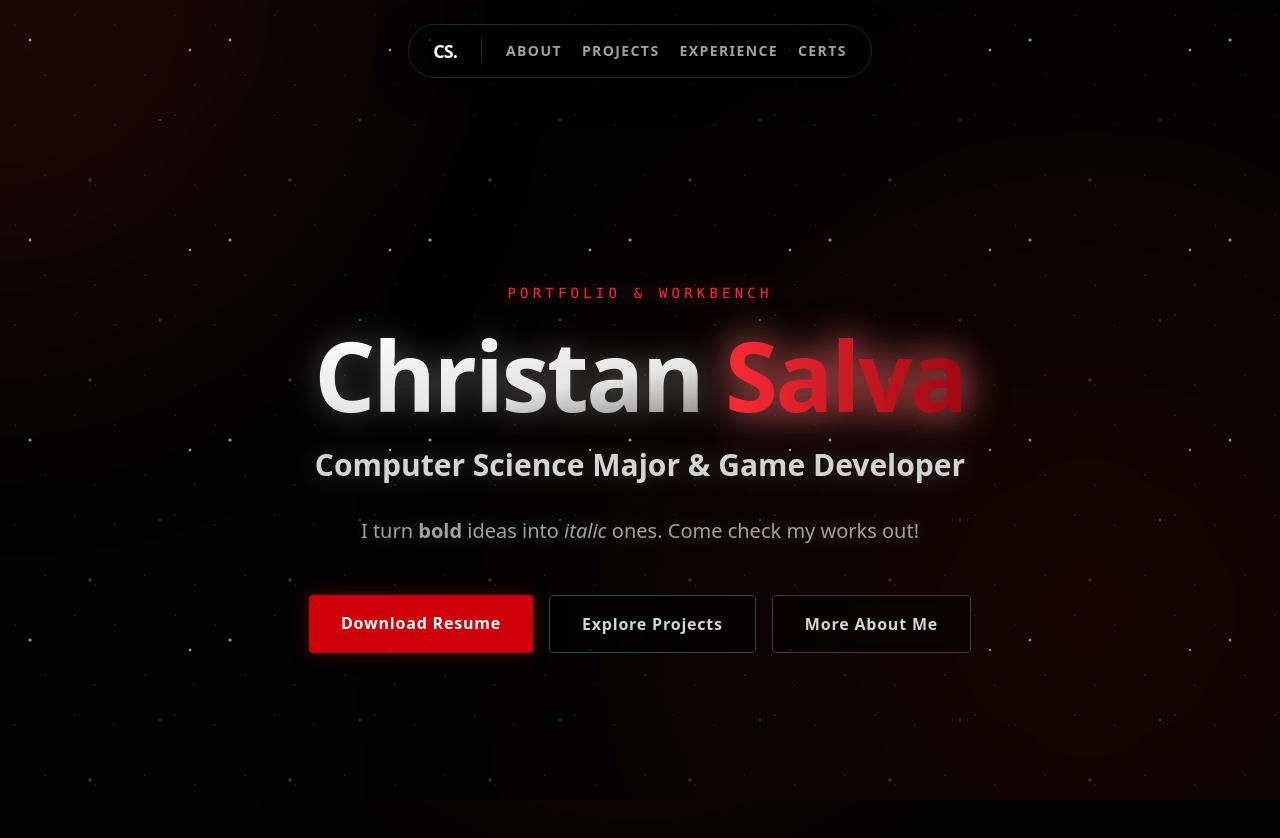
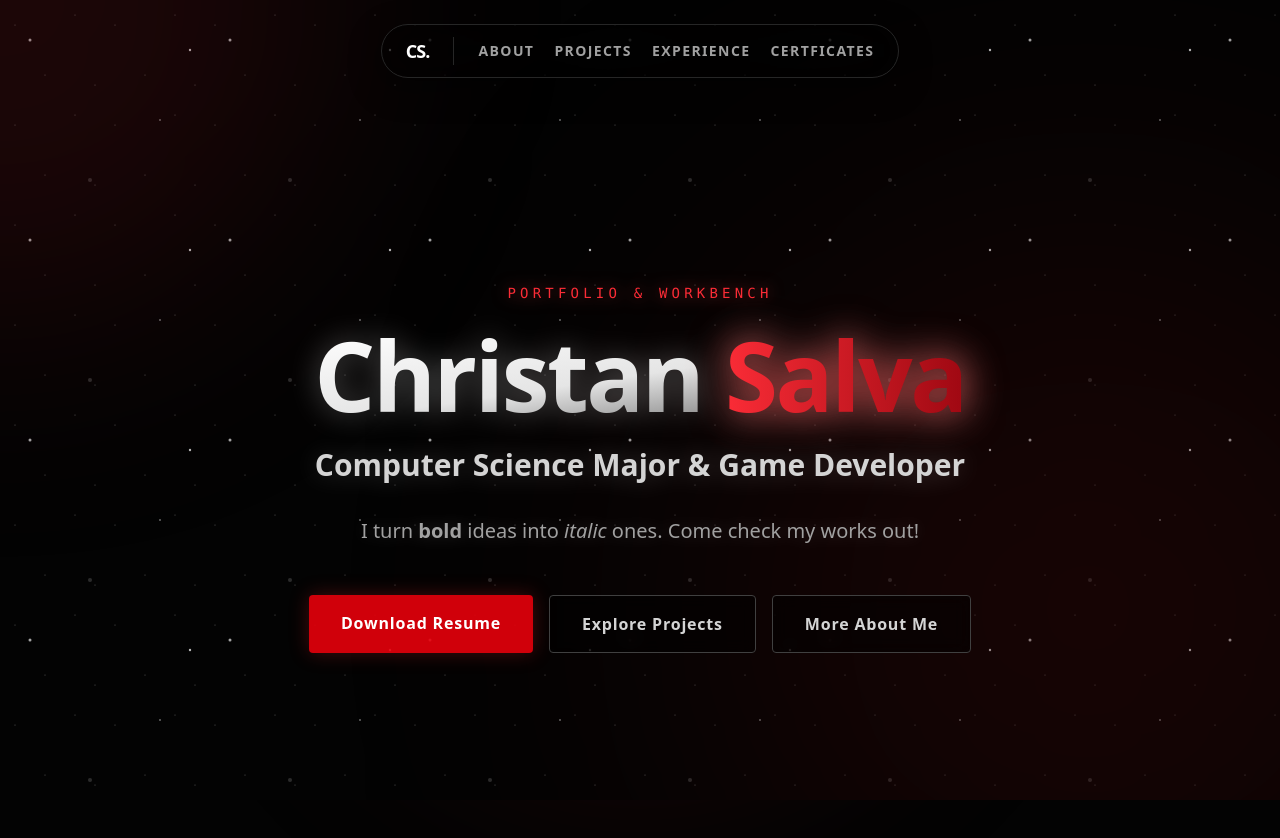
Before and after one commit to christansalvaa/christansalvaa-portfolio, a Next.js app: page / in a window 1280 px wide. Shown: the top 838 px of the page. Built offline with nearby package versions, Linux system fonts and the light colour scheme.

Commit message:
- Edited May 28 2026
- edited "certs" to "certificates"

```diff
--- a/app/layout.tsx
+++ b/app/layout.tsx
@@ -61,7 +61,7 @@ export default function RootLayout({
               <Link href="/about" className="hover:text-white transition-colors duration-300">About</Link>
               <Link href="/projects" className="hover:text-white transition-colors duration-300">Projects</Link>
               <Link href="/experience" className="hover:text-white transition-colors duration-300">Experience</Link>
-              <Link href="/certificates" className="hover:text-white transition-colors duration-300 hidden sm:block">Certs</Link>
+              <Link href="/certificates" className="hover:text-white transition-colors duration-300 hidden sm:block">Certficates</Link>
             </div>
 
           </nav>
```
